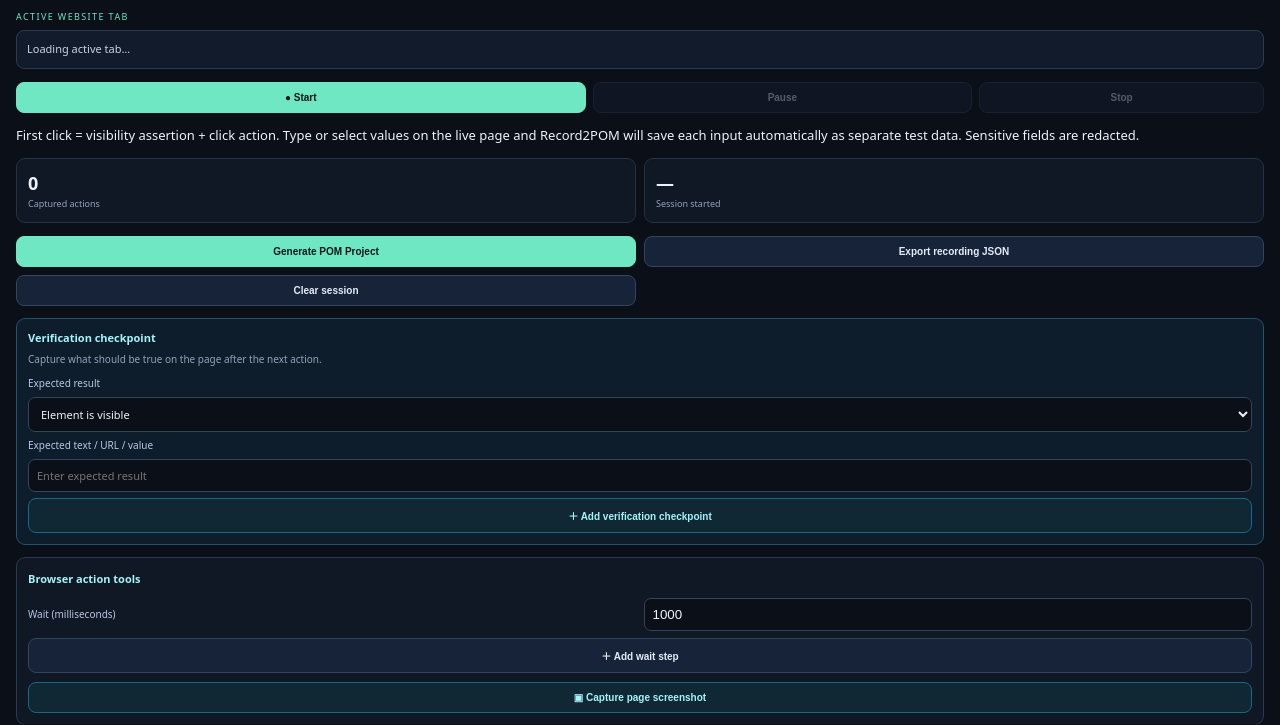
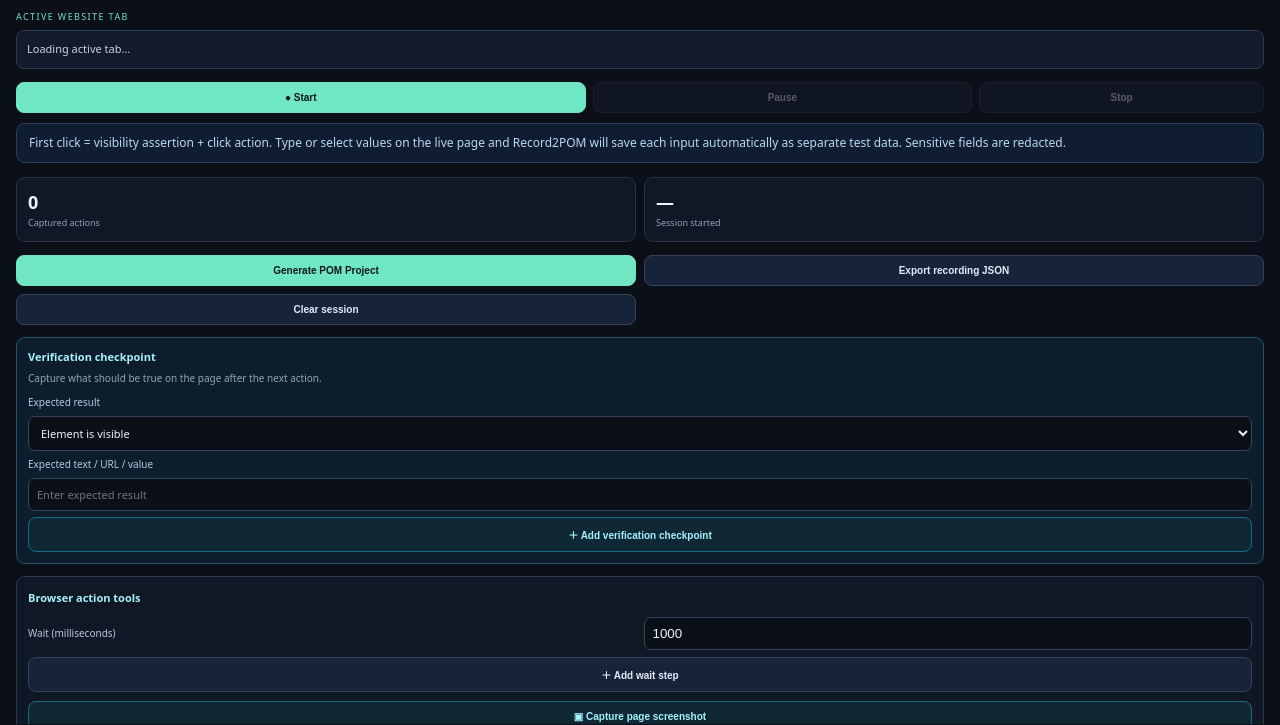
Before and after one commit to SanFlash/record2pom, a browser extension: page extension/panel.html in a window 1280 px wide. Shown: the part 75-800 px from the top of the page. Drawn offline with Linux system fonts and the light colour scheme.

Commit message:
Style the recorder workflow guidance for the side panel

```diff
--- a/extension/panel.css
+++ b/extension/panel.css
@@ -38,3 +38,5 @@ a {
 .action-tools,.timeline{margin:12px 0;padding:11px;border:1px solid #293951;border-radius:9px;background:#101725}.action-tools>strong,.timeline-head strong{font-size:11px;color:#a5f3fc}.wait-row{display:grid;grid-template-columns:1fr 1fr;gap:7px;align-items:center;margin:9px 0}.wait-row label{font-size:10px;color:#b8c8e4}.wait-row input{width:100%;min-width:0;padding:8px;border:1px solid #34445d;border-radius:7px;background:#0b0f18;color:#edf3fc}.wait-row button{grid-column:1/-1}.action-tools>button{width:100%;border-color:#176a83;background:#102734;color:#a5f3fc}.timeline-head{display:flex;justify-content:space-between;align-items:center}.timeline-head span{font-size:9px;color:#94a3b8}#timelineList{list-style:none;padding:0;margin:8px 0 0;display:grid;gap:6px}#timelineList li{display:grid;gap:2px;padding:8px;border:1px solid #253247;border-radius:7px;background:#0b0f18}#timelineList li strong{font-size:10px;color:#67e8f9}#timelineList li span{font-size:10px;color:#cbd5e1;overflow-wrap:anywhere}#timelineList li.empty{color:#94a3b8;font-size:10px}
 
 .test-data-prompt{margin:12px 0;padding:12px;border:1px solid #0e7490;border-radius:9px;background:#102734;color:#e0f2fe}.test-data-prompt strong{font-size:12px;color:#a5f3fc}.test-data-prompt p{font-size:11px;line-height:1.5;color:#cbd5e1}.test-data-prompt label{display:block;margin:8px 0 5px;font-size:10px;color:#cbd5e1}.test-data-prompt input{box-sizing:border-box;width:100%;padding:9px;border:1px solid #34445d;border-radius:7px;background:#0b0f18;color:#edf3fc}.test-data-prompt button{width:100%;margin-top:8px}
+
+.capture-note{margin:10px 0 14px;padding:10px 12px;border:1px solid #28415f;border-radius:9px;background:#101d30;color:#b9d8f5;font-size:12px;line-height:1.55}
```
